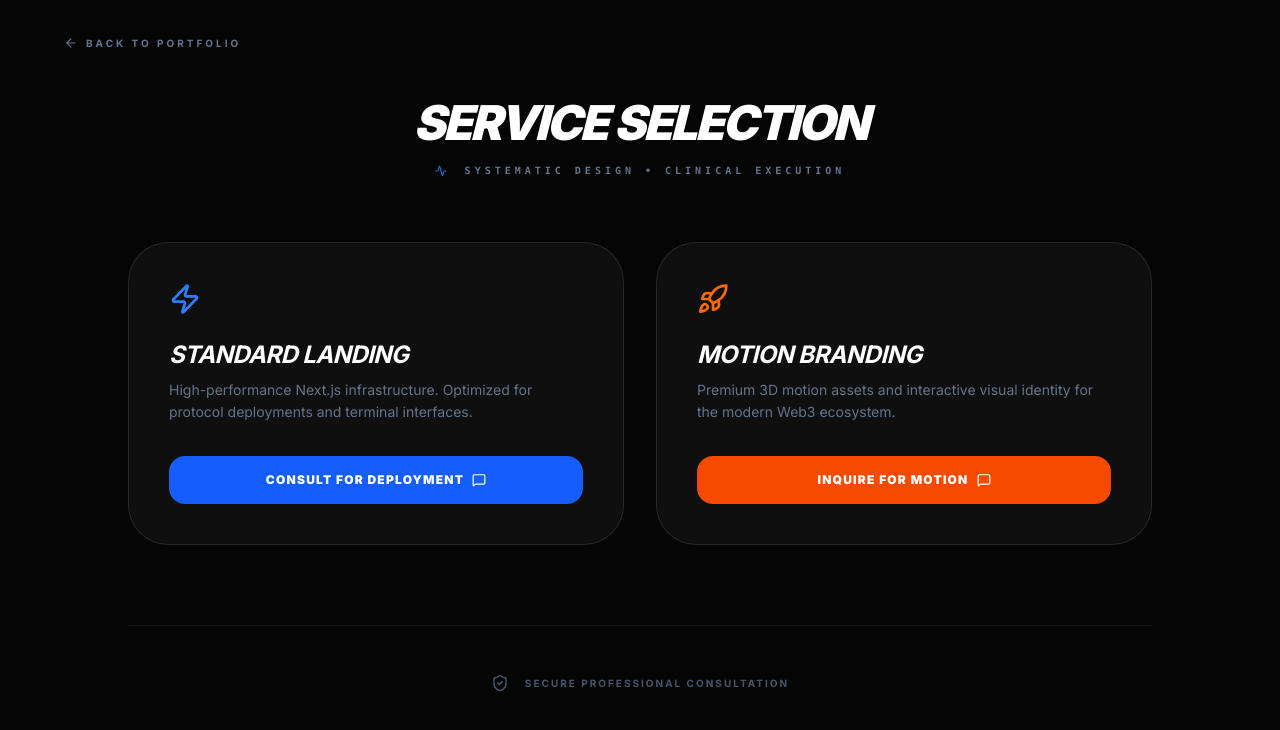
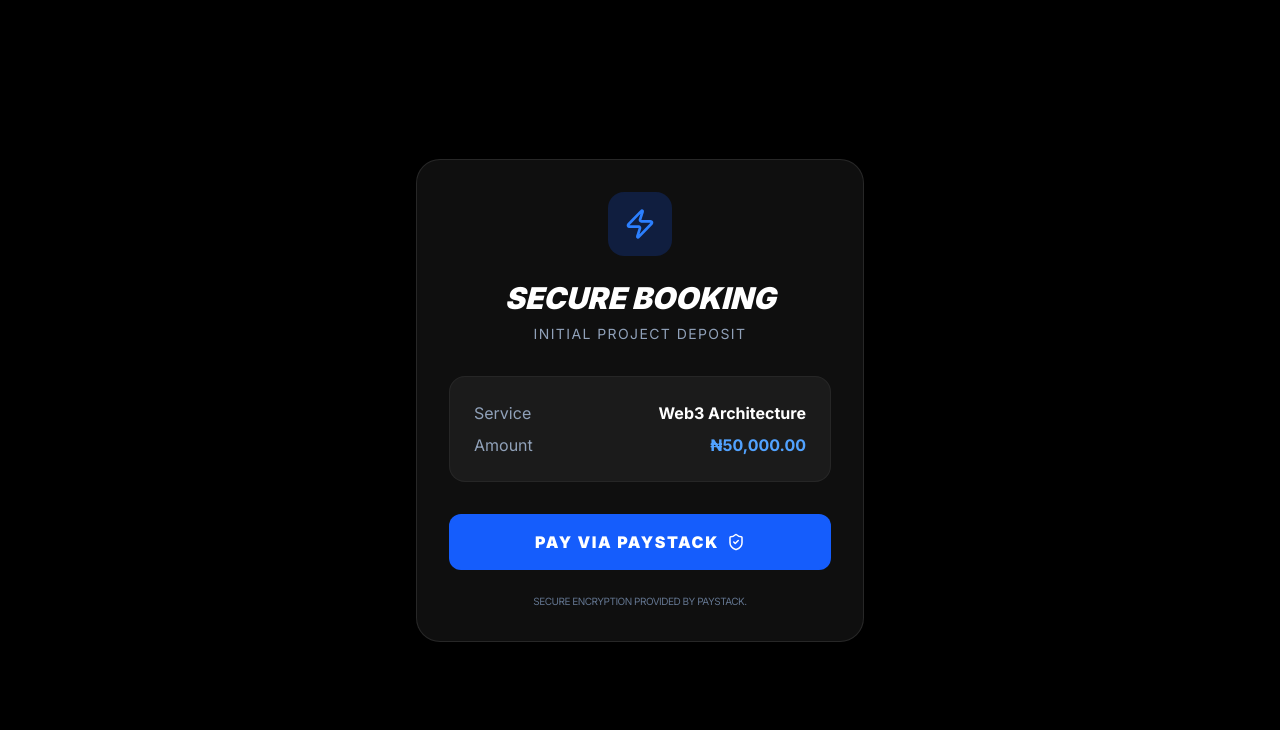
Before and after one commit to Ajibobo-3/tunde-visuals, a Next.js app: page /pay in a window 1280 px wide. Shown: the top 730 px of the page. Built offline with nearby package versions, Linux system fonts and the light colour scheme.

Commit message:
Fixed payment flow and UI

```diff
--- a/app/pay/page.tsx
+++ b/app/pay/page.tsx
@@ -1,71 +1,57 @@
 "use client";
-import React from 'react';
-import { motion } from 'framer-motion';
-import { ShieldCheck, Zap, ArrowLeft, Rocket, Activity, MessageSquare } from 'lucide-react';
-// Import Link for internal navigation
-import Link from 'next/link';
+import React, { useState } from 'react';
+import { CreditCard, ShieldCheck, Zap } from 'lucide-react';
 
 export default function PayPage() {
+  const [loading, setLoading] = useState(false);
+
+  const handlePayment = async () => {
+    setLoading(true);
+    // This will trigger your Paystack API route
+    try {
+      const res = await fetch('/api/paystack', { method: 'POST' });
+      const data = await res.json();
+      if (data.authorization_url) {
+        window.location.href = data.authorization_url;
+      }
+    } catch (error) {
+      console.error("Payment failed", error);
+    } finally {
+      setLoading(false);
+    }
+  };
+
   return (
-    <main className="min-h-screen bg-[#050505] text-white p-8">
-      <div className="max-w-6xl mx-auto">
-        {/* Back to Home Link */}
-        <Link href="/" className="inline-flex items-center gap-2 text-slate-500 hover:text-blue-400 mb-12 transition-colors uppercase text-[10px] font-bold tracking-[0.3em]">
-          <ArrowLeft size={14} /> Back to Portfolio
-        </Link>
-      </div>
+    <main className="min-h-screen bg-black text-white flex items-center justify-center px-6">
+      <div className="max-w-md w-full bg-[#0F0F0F] border border-white/10 p-8 rounded-3xl text-center">
+        <div className="w-16 h-16 bg-blue-600/20 rounded-2xl flex items-center justify-center mx-auto mb-6">
+          <Zap className="text-blue-500" size={32} />
+        </div>
+        <h1 className="text-3xl font-black italic uppercase mb-2">Secure Booking</h1>
+        <p className="text-slate-400 text-sm mb-8 uppercase tracking-widest">Initial Project Deposit</p>
 
-      <div className="max-w-5xl mx-auto text-center">
-        <motion.div
-          initial={{ opacity: 0, y: 20 }}
-          animate={{ opacity: 1, y: 0 }}
-        >
-          <h1 className="text-5xl font-black italic mb-4 uppercase tracking-tighter">Service Selection</h1>
-          <p className="text-slate-500 mb-16 uppercase tracking-[0.4em] text-[10px] font-bold font-mono">
-             <Activity className="inline mr-2 text-blue-500" size={12}/> Systematic Design • Clinical Execution
-          </p>
-        </motion.div>
-
-        <div className="grid grid-cols-1 md:grid-cols-2 gap-8 mb-20">
-          {/* Card 1: Landing Page Tier */}
-          <motion.div
-            whileHover={{ y: -5 }}
-            className="bg-[#0F0F0F] border border-white/10 p-10 rounded-[2.5rem] text-left hover:border-blue-500 transition-all group"
-          >
-            <Zap className="text-blue-500 mb-6 group-hover:scale-110 transition-transform" size={32} />
-            <h3 className="text-2xl font-bold mb-2 uppercase italic tracking-tight">Standard Landing</h3>
-            <p className="text-slate-500 text-sm mb-8 leading-relaxed">High-performance Next.js infrastructure. Optimized for protocol deployments and terminal interfaces.</p>
-
-            {/* Redirecting to Contact instead of Payment */}
-            <Link href="/contact">
-              <button className="w-full bg-blue-600 py-4 rounded-2xl font-black uppercase tracking-widest text-xs hover:bg-blue-500 transition-all flex items-center justify-center gap-2">
-                Consult for Deployment <MessageSquare size={14} />
-              </button>
-            </Link>
-          </motion.div>
-
-          {/* Card 2: Motion Branding Tier */}
-          <motion.div
-            whileHover={{ y: -5 }}
-            className="bg-[#0F0F0F] border border-white/10 p-10 rounded-[2.5rem] text-left hover:border-orange-500 transition-all group"
-          >
-            <Rocket className="text-orange-500 mb-6 group-hover:scale-110 transition-transform" size={32} />
-            <h3 className="text-2xl font-bold mb-2 uppercase italic tracking-tight">Motion Branding</h3>
-            <p className="text-slate-500 text-sm mb-8 leading-relaxed">Premium 3D motion assets and interactive visual identity for the modern Web3 ecosystem.</p>
-
-            {/* Redirecting to Contact instead of Payment */}
-            <Link href="/contact">
-              <button className="w-full bg-orange-600 py-4 rounded-2xl font-black uppercase tracking-widest text-xs hover:bg-orange-700 transition-all flex items-center justify-center gap-2">
-                Inquire for Motion <MessageSquare size={14} />
-              </button>
-            </Link>
-          </motion.div>
+        <div className="bg-white/5 p-6 rounded-2xl mb-8 text-left border border-white/5">
+          <div className="flex justify-between mb-2">
+            <span className="text-slate-400">Service</span>
+            <span className="font-bold">Web3 Architecture</span>
+          </div>
+          <div className="flex justify-between">
+            <span className="text-slate-400">Amount</span>
+            <span className="text-blue-400 font-bold">₦50,000.00</span>
+          </div>
         </div>
 
-        <div className="flex items-center justify-center gap-4 text-slate-600 border-t border-white/5 pt-12">
-          <ShieldCheck size={18} />
-          <span className="text-[10px] uppercase tracking-[0.2em] font-bold">Secure Professional Consultation</span>
-        </div>
+        <button
+          onClick={handlePayment}
+          disabled={loading}
+          className="w-full bg-blue-600 hover:bg-blue-500 py-4 rounded-xl font-black uppercase tracking-widest transition-all flex items-center justify-center gap-2"
+        >
+          {loading ? "Initializing..." : "Pay via Paystack"} <ShieldCheck size={18} />
+        </button>
+
+        <p className="mt-6 text-[10px] text-slate-500 uppercase tracking-tighter">
+          Secure encryption provided by Paystack.
+        </p>
       </div>
     </main>
   );
```
